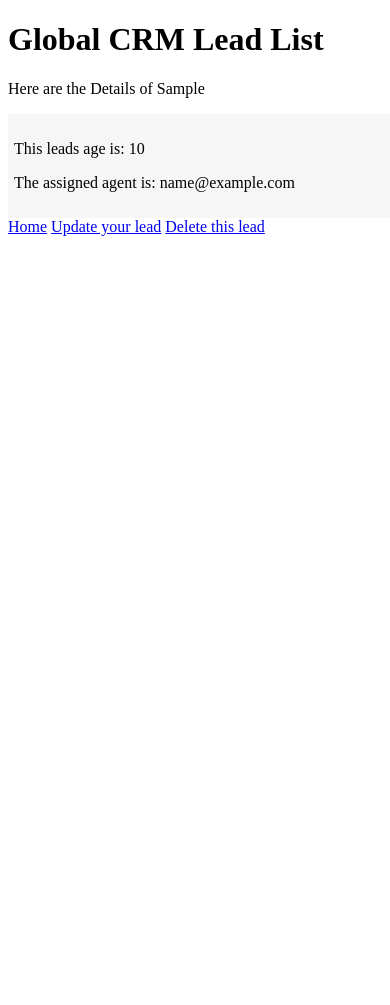
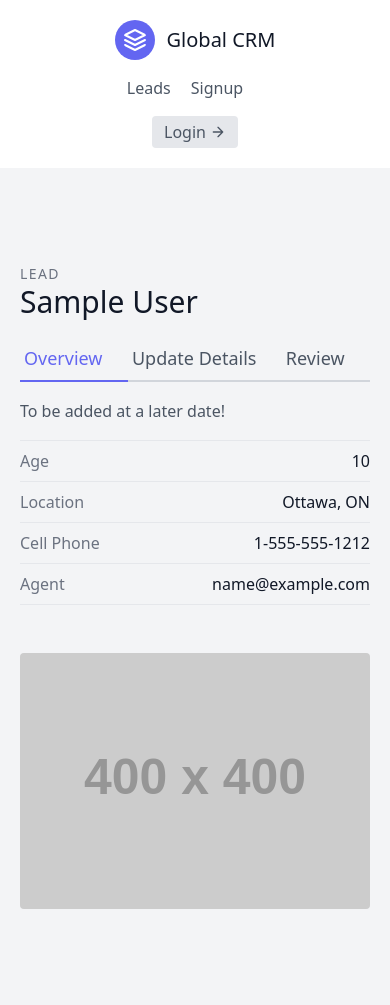
Before and after one commit to drobb2020/django_crm, a Django app: page /leads/1/ in a window 390 px wide. Before the commit the page ends 236 px from the top, so only its background shows below. Run offline with Django 3.2, Linux system fonts and the light colour scheme; tables that the repository leaves empty hold one stand-in row (values such as "Sample post"); grey boxes labelled with a size stand in for pictures from a placeholder-image service; some libraries are stand-ins or nearby versions.

Commit message:
Base template and tailwind

```diff
--- a/djcrm/urls.py
+++ b/djcrm/urls.py
@@ -1,8 +1,9 @@
 from django.contrib import admin
 from django.urls import path, include
-
+from leads.views import landing_page
 
 urlpatterns = [
     path('admin/', admin.site.urls),
+    path('', landing_page, name='landing_page'),
     path('leads/', include('leads.urls', namespace='leads'))
 ]
--- a/leads/templates/leads/lead_detail.html
+++ b/leads/templates/leads/lead_detail.html
@@ -1,35 +1,40 @@
-<!DOCTYPE html>
-<html lang="en">
-<head>
-  <meta charset="UTF-8">
-  <meta http-equiv="X-UA-Compatible" content="IE=edge">
-  <meta name="viewport" content="width=device-width, initial-scale=1.0">
-  <title>Global CRM</title>
-  <style>
-    .lead {
-      padding-top: 10px;
-      padding-bottom: 10px;
-      padding-left: 6px;
-      padding-right: 6px;
-      margin-top: 10px;
-      background-color: #f6f6f6;
-      width: 100%;
-    }
-  </style>
-</head>
-<body>
-  <h1>Global CRM Lead List</h1>
-  <p>Here are the Details of {{ lead.first_name }}</p>
+{% extends "base.html" %}
 
-    <div class="lead">
-      <p>This leads age is: {{ lead.age }}</p>
-      <p>The assigned agent is: {{ lead.agent }}</p>
+{% block content %}
+
+<section class="text-gray-600 body-font overflow-hidden">
+  <div class="container px-5 py-24 mx-auto">
+    <div class="lg:w-4/5 mx-auto flex flex-wrap">
+      <div class="lg:w-1/2 w-full lg:pr-10 lg:py-6 mb-6 lg:mb-0">
+        <h2 class="text-sm title-font text-gray-500 tracking-widest">LEAD</h2>
+        <h1 class="text-gray-900 text-3xl title-font font-medium mb-4">{{lead.first_name}} {{lead.last_name}}</h1>
+        <div class="flex mb-4">
+          <a class="flex-grow text-indigo-500 border-b-2 border-indigo-500 py-2 text-lg px-1">Overview</a>
+          <a href="{% url 'leads:lead-update' lead.pk %}" class="flex-grow border-b-2 border-gray-300 py-2 text-lg px-1">Update Details</a>
+          <a href="#" class="flex-grow border-b-2 border-gray-300 py-2 text-lg px-1">Review</a>
+
+        </div>
+        <p class="leading-relaxed mb-4">To be added at a later date!</p>
+        <div class="flex border-t border-gray-200 py-2">
+          <span class="text-gray-500">Age</span>
+          <span class="ml-auto text-gray-900">{{ lead.age }}</span>
+        </div>
+        <div class="flex border-t border-gray-200 py-2">
+          <span class="text-gray-500">Location</span>
+          <span class="ml-auto text-gray-900">Ottawa, ON</span>
+        </div>
+        <div class="flex border-t border-gray-200 py-2">
+          <span class="text-gray-500">Cell Phone</span>
+          <span class="ml-auto text-gray-900">1-555-555-1212</span>
+        </div>
+        <div class="flex border-t border-b mb-6 border-gray-200 py-2">
+          <span class="text-gray-500">Agent</span>
+          <span class="ml-auto text-gray-900">{{ lead.agent }}</span>
+        </div>
+      </div>
+      <img alt="lead" class="lg:w-1/2 w-full lg:h-auto h-64 object-cover object-center rounded" src="https://dummyimage.com/400x400">
     </div>
-    <div>
-      <a href="{% url 'leads:lead-list' %}">Home</a>
-      <a href="{% url 'leads:lead-update' lead.pk %}">Update your lead</a>
-      <a href="{% url 'leads:lead-delete' lead.pk %}">Delete this lead</a>
-    </div>
+  </div>
+</section>
 
-</body>
-</html>
+{% endblock content %}
--- a/leads/views.py
+++ b/leads/views.py
@@ -2,6 +2,10 @@ from django.shortcuts import render, redirect
 from django.http import HttpResponse
 from .models import Agent, Lead, User
 from .forms import LeadForm, LeadModelForm
+
+
+def landing_page(request):
+  return render(request, 'landing.html')
 
 
 def lead_list(request):
--- /dev/null
+++ b/templates/base.html
@@ -0,0 +1,21 @@
+<!DOCTYPE html>
+<html lang="en">
+<head>
+  <meta charset="UTF-8">
+  <meta name="viewport" content="width=device-width, initial-scale=1.0">
+  <link href="https://unpkg.com/tailwindcss@^2/dist/tailwind.min.css" rel="stylesheet">
+  <title>Global CRM</title>
+
+</head>
+<body>
+  {% include "navbar.html" %}
+
+<div class="max-w-4xl mx-auto bg-gray-100">
+  {% block content %}
+
+  {% endblock content %}
+</div>
+
+  {% include "scripts.html" %}
+</body>
+</html>
--- /dev/null
+++ b/templates/navbar.html
@@ -0,0 +1,19 @@
+<header class="text-gray-600 body-font">
+  <div class="container mx-auto flex flex-wrap p-5 flex-col md:flex-row items-center">
+    <a class="flex title-font font-medium items-center text-gray-900 mb-4 md:mb-0">
+      <svg xmlns="http://www.w3.org/2000/svg" fill="none" stroke="currentColor" stroke-linecap="round" stroke-linejoin="round" stroke-width="2" class="w-10 h-10 text-white p-2 bg-indigo-500 rounded-full" viewBox="0 0 24 24">
+        <path d="M12 2L2 7l10 5 10-5-10-5zM2 17l10 5 10-5M2 12l10 5 10-5"></path>
+      </svg>
+      <span class="ml-3 text-xl">Global CRM</span>
+    </a>
+    <nav class="md:ml-auto flex flex-wrap items-center text-base justify-center">
+      <a href="{% url 'leads:lead-list' %}" class="mr-5 hover:text-gray-900">Leads</a>
+      <a href="#" class="mr-5 hover:text-gray-900">Signup</a>
+    </nav>
+    <a href="#" class="inline-flex items-center bg-gray-200 border-0 py-1 px-3 focus:outline-none hover:bg-gray-400 rounded text-base mt-4 md:mt-0">Login
+      <svg fill="none" stroke="currentColor" stroke-linecap="round" stroke-linejoin="round" stroke-width="2" class="w-4 h-4 ml-1" viewBox="0 0 24 24">
+        <path d="M5 12h14M12 5l7 7-7 7"></path>
+      </svg>
+    </a>
+  </div>
+</header>
--- /dev/null
+++ b/templates/scripts.html
@@ -0,0 +1,4 @@
+<script type="text/javascript">
+  const { ['log']: c } = console;
+  c('Hello World!')
+</script>
```
Also changed, not shown: leads/templates/leads/home_page.html (deleted, +0 -13 lines), leads/templates/leads/lead_create.html (+6 -22 lines), leads/templates/leads/lead_list.html (+41 -31 lines), leads/templates/leads/lead_update.html (+29 -32 lines), templates/landing.html (added, +19 -0 lines), templates/second_page.html (deleted, +0 -21 lines).
